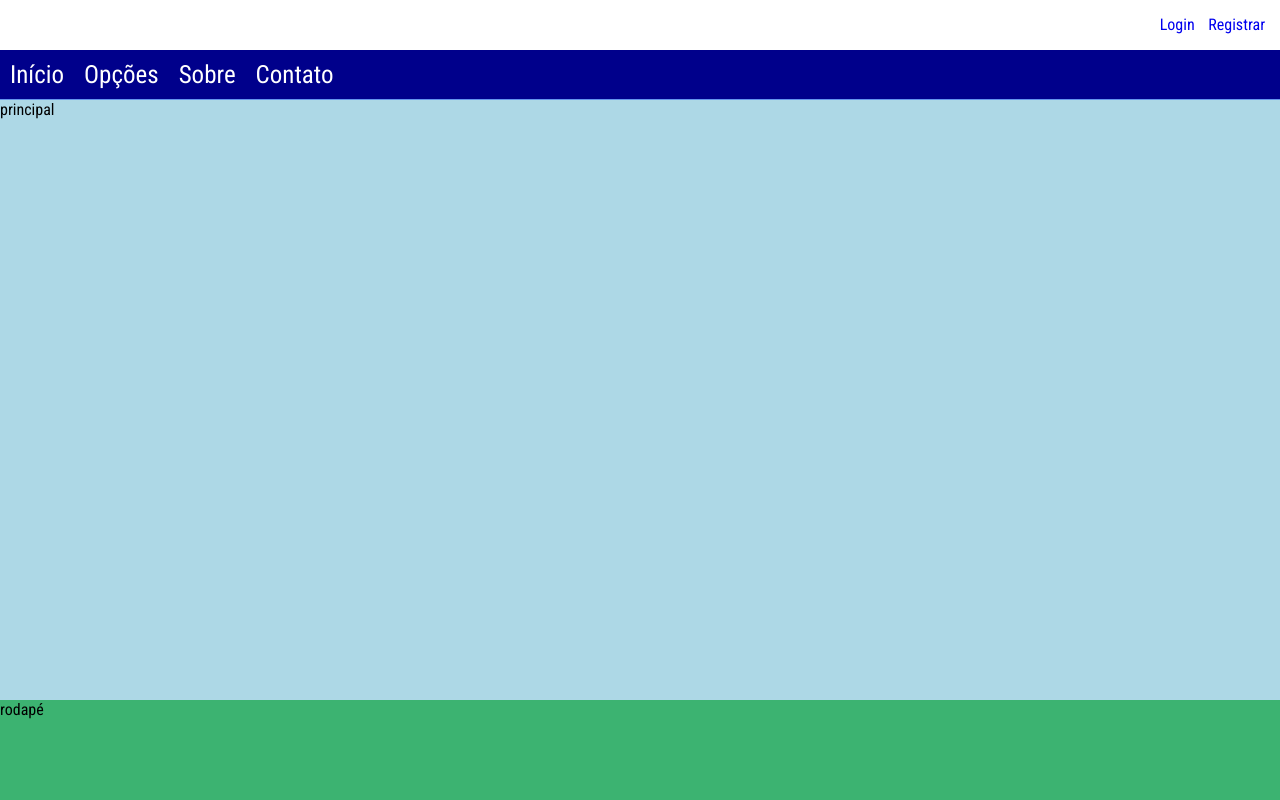
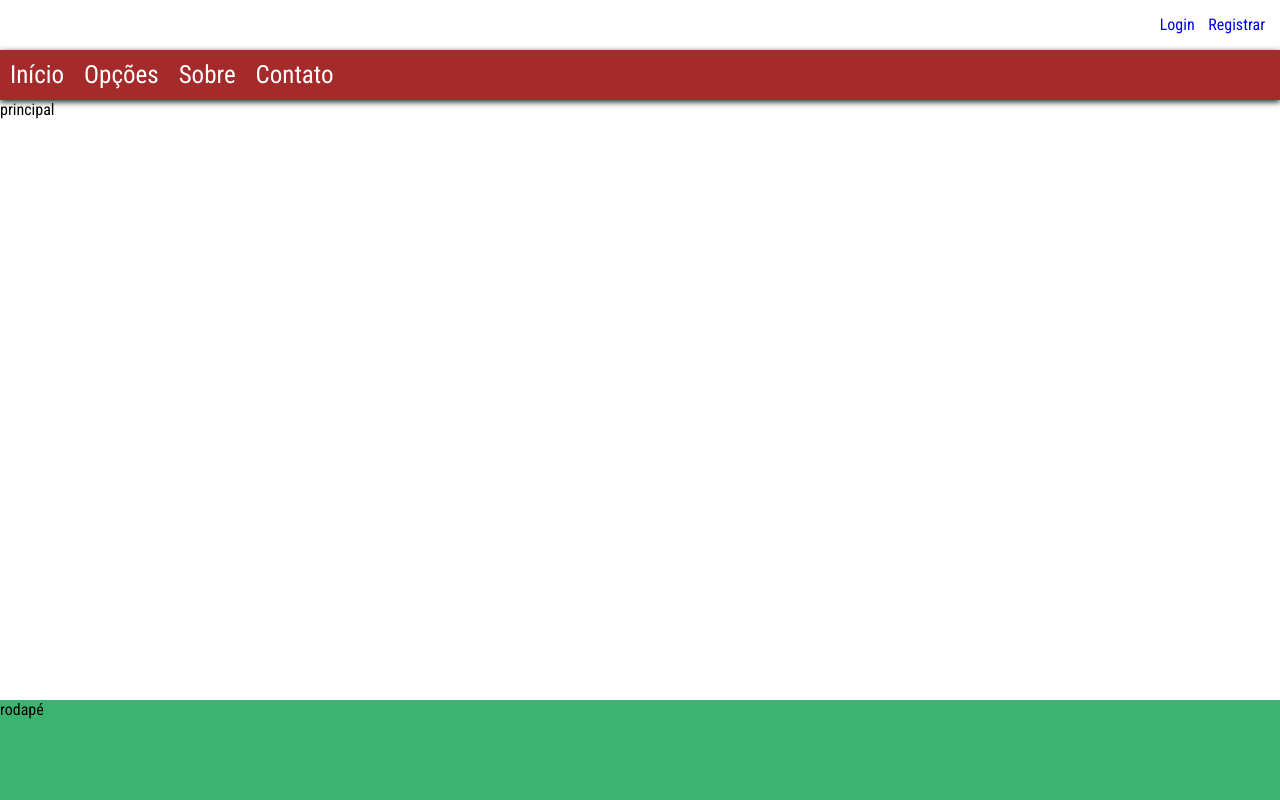
Before and after one commit to edibertoalves/estudoLayoutResponsivo, a plain HTML site: page index.html in a window 1280 px wide. Drawn offline with nearby package versions, Linux system fonts and the light colour scheme.

Commit message:
sombreamento abaixo do menu horizontal

```diff
--- a/index.html
+++ b/index.html
@@ -44,10 +44,12 @@
         .menuNav {
             background-color: beige;
             grid-area: navegacao;
-            background-color: darkblue;
+            background-color: brown;
             display: flex;
             box-sizing: border-box;
-            border-bottom: 1px solid cornflowerblue;
+            /* border-bottom: 3px solid cornflowerblue; */
+            box-shadow: 0 2px 6px #222;
+            z-index: 2;
         }
 
         aside {
@@ -60,7 +62,7 @@
         }
 
         main {
-            background-color: lightblue;
+            background-color: white;
             grid-area: principal;
         }
 
@@ -186,8 +188,6 @@
                 </div>
             </li> -->
         </ul>
-
-
     </nav>
     <main>principal</main>
     <footer>rodapé</footer>
```
